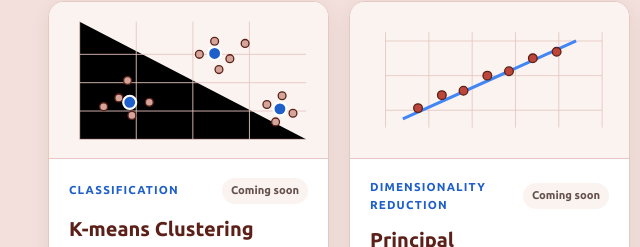
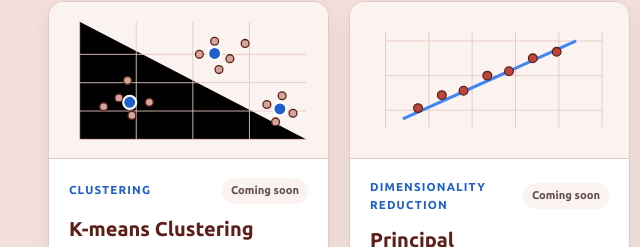
Before and after one commit to WhoInGodsName/LearnAI, a plain HTML site: page frontend/explore.html in a window 1280 px wide. Shown: the part 817-1064 px from the top of the page, 0-640 px from the left. Drawn offline with Linux system fonts and the light colour scheme.

Commit message:
small explore page card change

```diff
--- a/frontend/explore.html
+++ b/frontend/explore.html
@@ -88,7 +88,7 @@
         <article class="algorithm-card is-coming-soon" aria-label="K-means Clustering, coming soon">
           <img class="algorithm-image" src="images/k-means.svg" alt="Three clusters of coloured points around their centres">
           <div class="card-content">
-            <div class="card-meta"><span class="card-category">Classification</span><span class="status">Coming soon</span></div>
+            <div class="card-meta"><span class="card-category">Clustering</span><span class="status">Coming soon</span></div>
             <h2 class="card-title">K-means Clustering</h2>
             <p class="card-description">See how data points gather into groups around moving centres.</p>
           </div>
```
